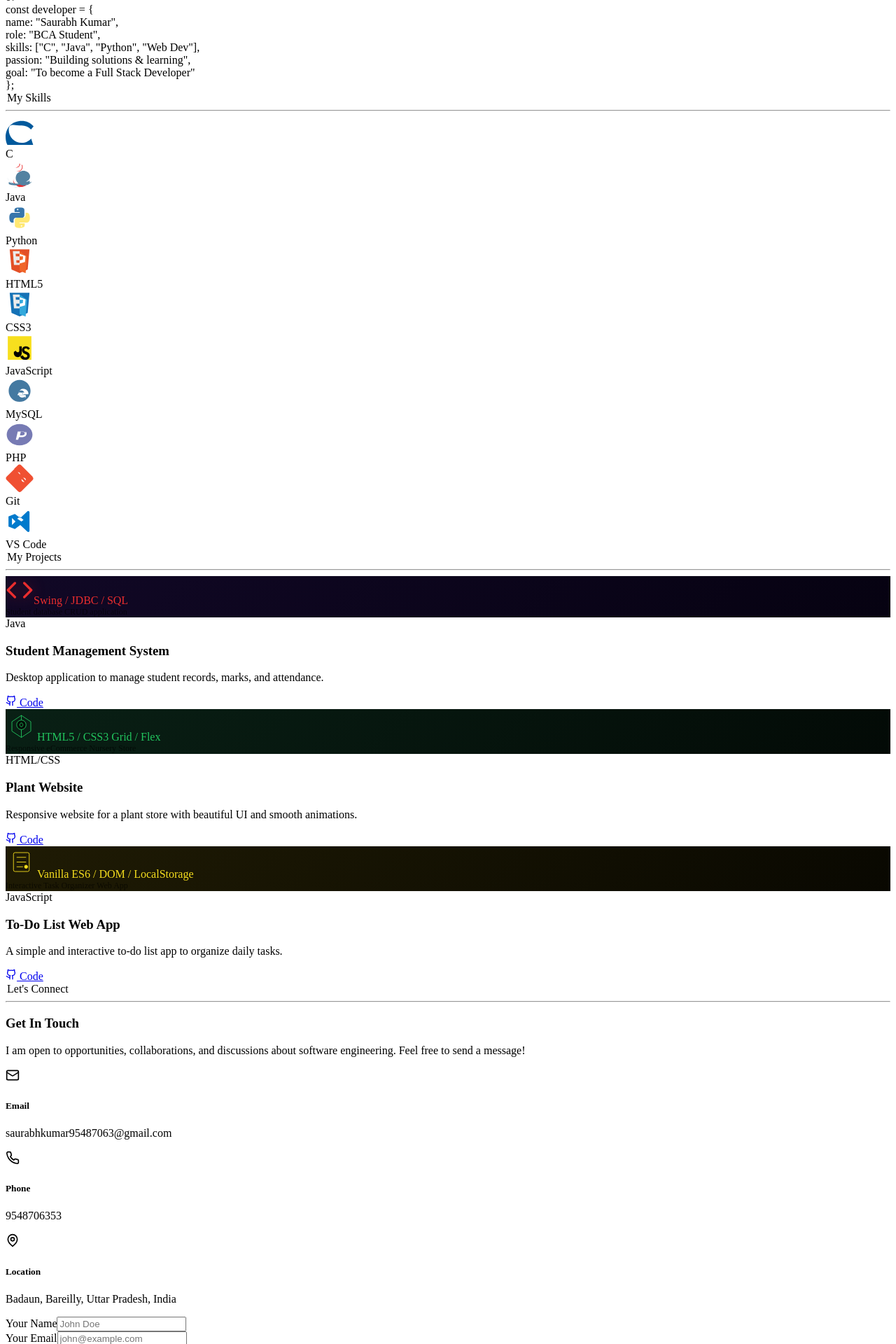
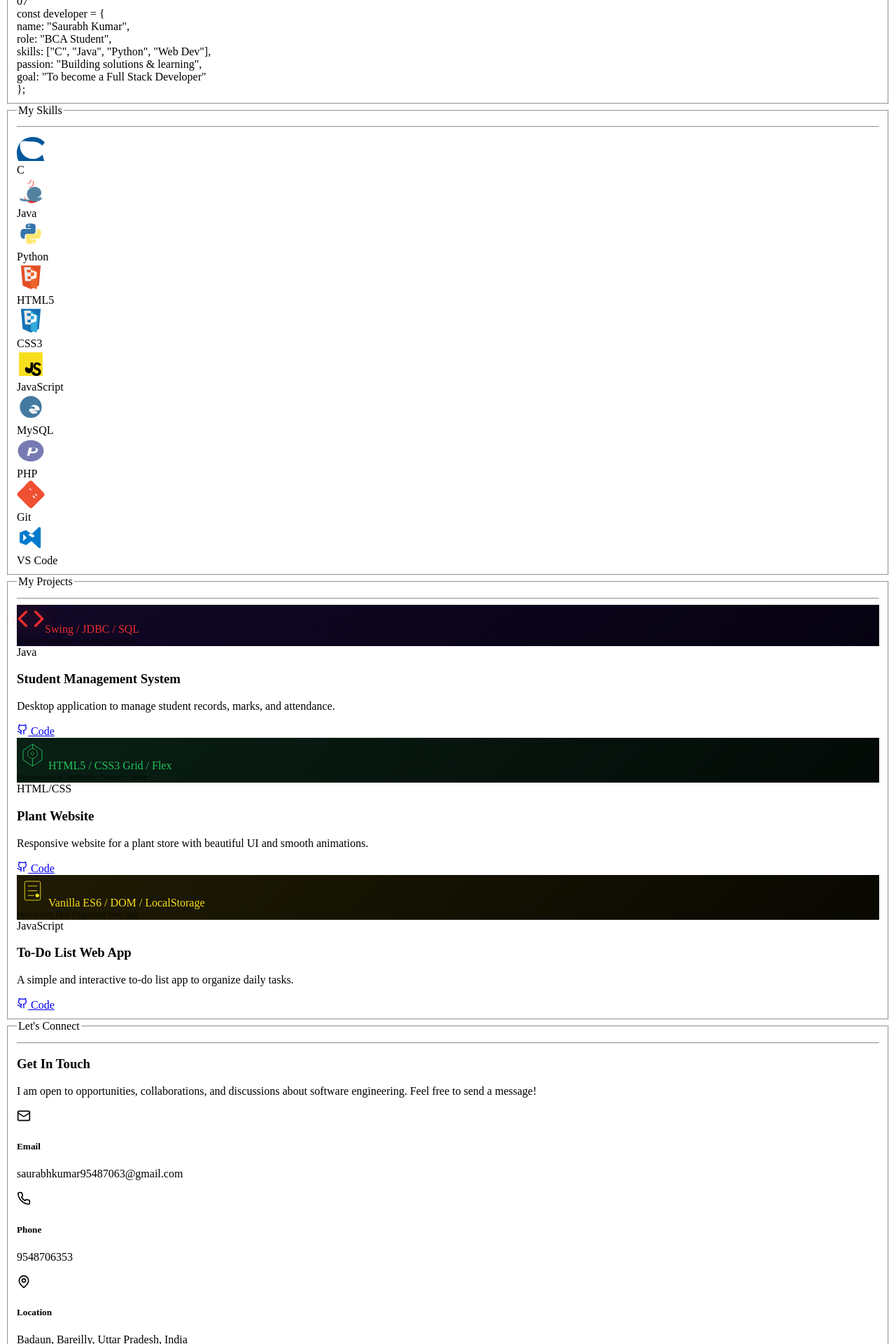
Before and after one commit to saurabhkumar95487063-cmyk/portfoliosaurabhkumar, a React (Vite) app in the folder frontend/: page / in a window 1280 px wide. Shown: the part 1920-3840 px from the top of the page at 70% size. Built offline with nearby package versions, Linux system fonts and the light colour scheme; the HTML template or start-up script is replaced by a standard one.

Commit message:
feat: wrap section contents in fieldset to match legend tag usage

```diff
--- a/frontend/src/components/About.jsx
+++ b/frontend/src/components/About.jsx
@@ -5,6 +5,7 @@ import { DEVELOPER_PROFILE } from '../config';
 const About = () => {
   return (
     <section id="about" className="section container">
+      <fieldset className="section-fieldset">
         <legend className="section-title"><span>About Me</span></legend>
         <hr className="section-divider" />
 
@@ -60,6 +61,7 @@ const About = () => {
             </div>
           </div>
         </div>
+      </fieldset>
     </section>
   );
 };
--- a/frontend/src/components/Contact.jsx
+++ b/frontend/src/components/Contact.jsx
@@ -81,7 +81,9 @@ const Contact = () => {
 
   return (
     <section id="contact" className="section container">
-      <legend className="section-title"><span>Let's Connect</span></legend>
+
+      <fieldset className="section-fieldset">
+        <legend className="section-title"><span>Let's Connect</span></legend>
       <hr className="section-divider" />
 
       <div className="contact-grid">
@@ -191,6 +193,7 @@ const Contact = () => {
           </form>
         </div>
       </div>
+      </fieldset>
     </section>
   );
 };
--- a/frontend/src/components/Projects.jsx
+++ b/frontend/src/components/Projects.jsx
@@ -47,7 +47,9 @@ const Projects = () => {
 
   return (
     <section id="projects" className="section container">
-      <legend className="section-title"><span>My Projects</span></legend>
+
+      <fieldset className="section-fieldset">
+        <legend className="section-title"><span>My Projects</span></legend>
       <hr className="section-divider" />
 
       <div className="projects-grid">
@@ -76,6 +78,7 @@ const Projects = () => {
           </div>
         ))}
       </div>
+      </fieldset>
     </section>
   );
 };
--- a/frontend/src/components/Skills.jsx
+++ b/frontend/src/components/Skills.jsx
@@ -105,7 +105,9 @@ const Skills = () => {
 
   return (
     <section id="skills" className="section container">
-      <legend className="section-title"><span>My Skills</span></legend>
+
+      <fieldset className="section-fieldset">
+        <legend className="section-title"><span>My Skills</span></legend>
       <hr className="section-divider" />
       <div className="skills-grid">
         {skillsList.map((skill, index) => (
@@ -117,6 +119,7 @@ const Skills = () => {
           </div>
         ))}
       </div>
+      </fieldset>
     </section>
   );
 };
--- a/frontend/src/styles/index.css
+++ b/frontend/src/styles/index.css
@@ -149,6 +149,13 @@ button, input, textarea {
   -webkit-background-clip: text;
   -webkit-text-fill-color: transparent;
   animation: gradientFlow 6s ease infinite;
+}
+
+.section-fieldset {
+  border: 1px solid rgba(255, 255, 255, 0.05);
+  border-radius: 16px;
+  padding: 0.8rem;
+  background: rgba(255, 255, 255, 0.01);
 }
 
 .section-divider {
@@ -1770,7 +1777,14 @@ button, input, textarea {
     margin-bottom: 1.5rem;
   }
 
-  .section-divider {
+  .section-fieldset {
+  border: 1px solid rgba(255, 255, 255, 0.05);
+  border-radius: 16px;
+  padding: 0.8rem;
+  background: rgba(255, 255, 255, 0.01);
+}
+
+.section-divider {
   border: 0;
   height: 1px;
   background: linear-gradient(90deg, transparent, var(--color-cyan), transparent);
```
Lines whose indentation alone changed are shown as unchanged.
